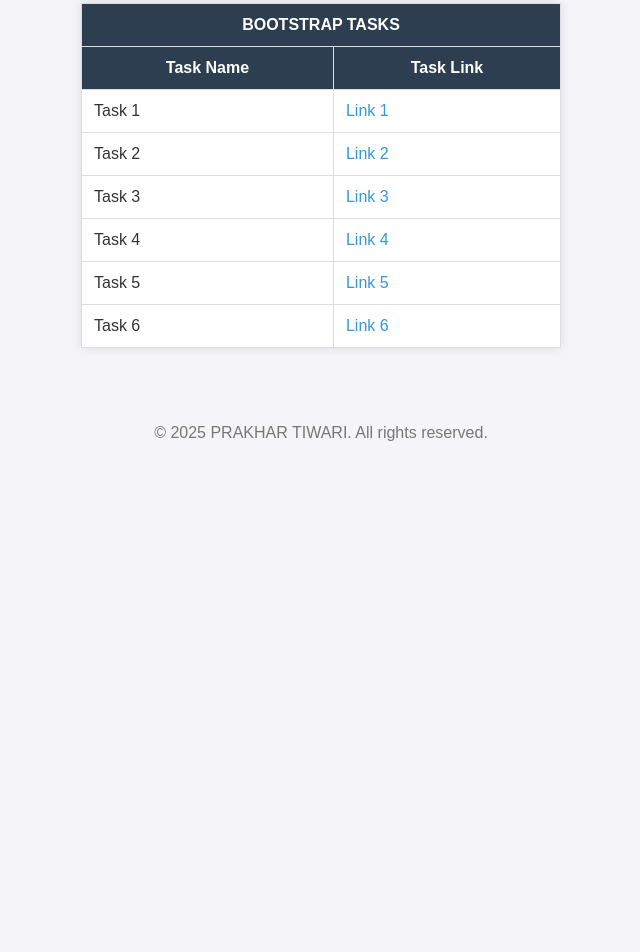
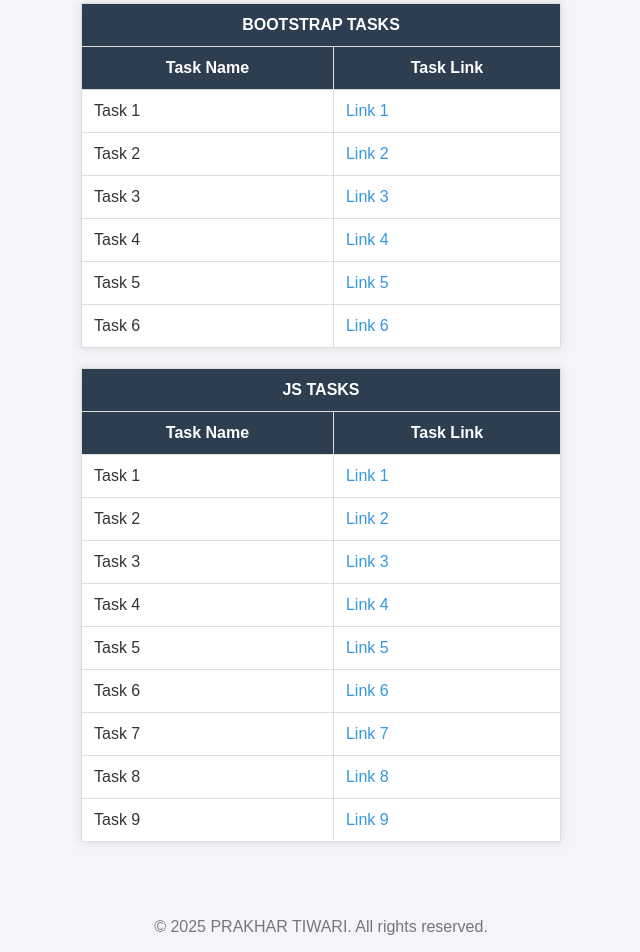
Before and after one commit to prakhar0085/Ethnus-assignment-VIT, a plain HTML site: page index.html in a window 1280 px wide. Shown: the part 900-1852 px from the top of the page, without its empty margins (319-959 px from the left). Before the commit the page ends 1358 px from the top, so only its background shows below. Drawn offline with Linux system fonts and the light colour scheme.

Commit message:
Update index.html

```diff
--- a/index.html
+++ b/index.html
@@ -177,6 +177,55 @@
                 </tr>
             </tbody>
         </table>
+ <table>
+            <thead>
+                <tr>
+                    <th colspan="2">JS TASKS</th>
+                </tr>
+                <tr>
+                    <th>Task Name</th>
+                    <th>Task Link</th>
+                </tr>
+            </thead>
+            <tbody>
+                <tr>
+                    <td>Task 1</td>
+                    <td><a href="JS/task1.html" target="_blank">Link 1</a></td>
+                </tr>
+                <tr>
+                    <td>Task 2</td>
+                    <td><a href="JS/task2.html" target="_blank">Link 2</a></td>
+                </tr>
+                <tr>
+                    <td>Task 3</td>
+                    <td><a href="JS/task3.html" target="_blank">Link 3</a></td>
+                </tr>
+                <tr>
+                    <td>Task 4</td>
+                    <td><a href="JS/task4.html" target="_blank">Link 4</a></td>
+                </tr>
+                <tr>
+                    <td>Task 5</td>
+                    <td><a href="JS/task5.html" target="_blank">Link 5</a></td>
+                </tr>
+                <tr>
+                    <td>Task 6</td>
+                    <td><a href="JS/task6.html" target="_blank">Link 6</a></td>
+                </tr>
+                <tr>
+                    <td>Task 7</td>
+                    <td><a href="JS/task7.html" target="_blank">Link 7</a></td>
+                </tr>
+                <tr>
+                    <td>Task 8</td>
+                    <td><a href="JS/task8.html" target="_blank">Link 8</a></td>
+                </tr>
+                <tr>
+                    <td>Task 9</td>
+                    <td><a href="JS/task9/index.html" target="_blank">Link 9</a></td>
+                </tr>
+            </tbody>
+        </table>
     </main>
 
     <footer>
```
